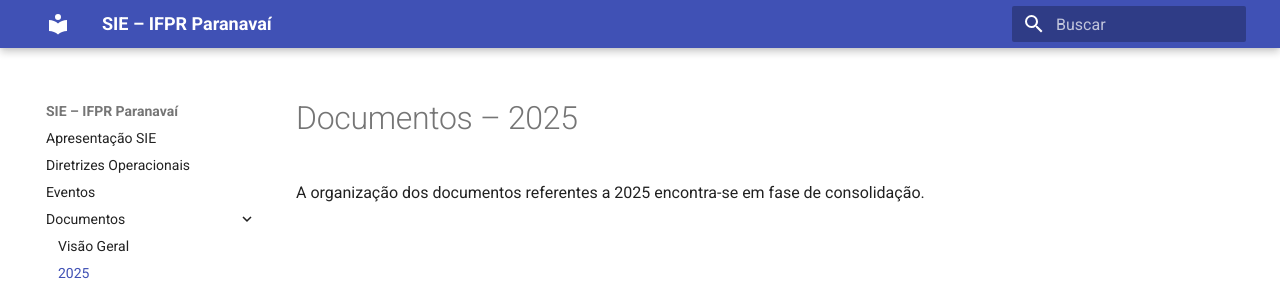
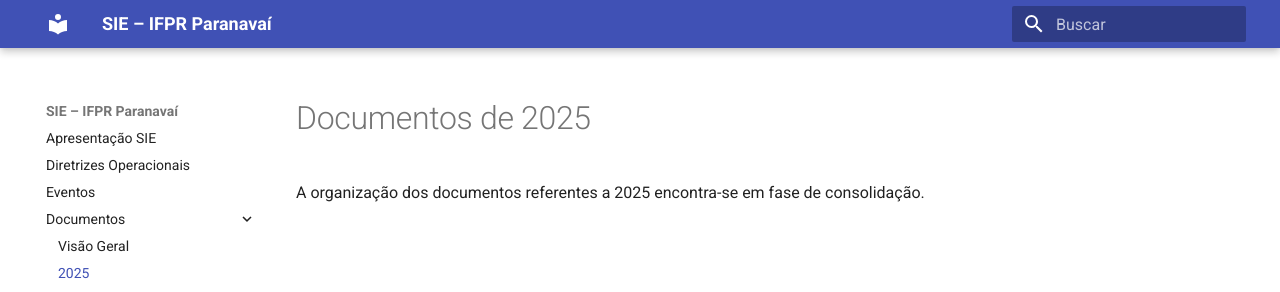
Before and after one commit to ifpr-sie-paranavai/dossie, an MkDocs documentation site: the page built from docs/docs2025.md, in a window 1280 px wide. Shown: the top 292 px of the page. Built offline with MkDocs 1.6.1 and Material for MkDocs 9.7.7, drawn with Linux system fonts in a browser that asks for light colours.

Commit message:
Update docs2025.md

```diff
--- a/docs/docs2025.md
+++ b/docs/docs2025.md
@@ -1,3 +1,3 @@
-# Documentos – 2025
+# Documentos de 2025
 
 A organização dos documentos referentes a 2025 encontra-se em fase de consolidação.
```
